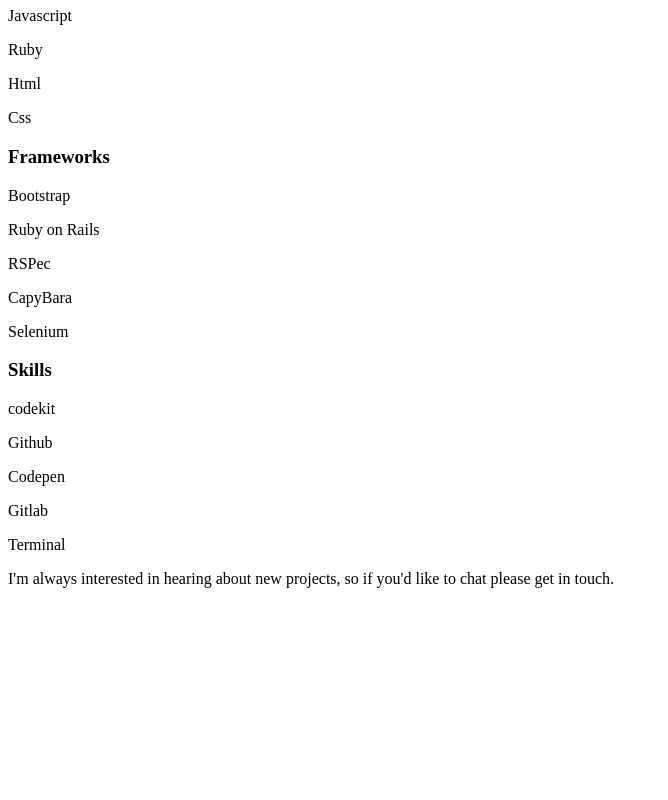
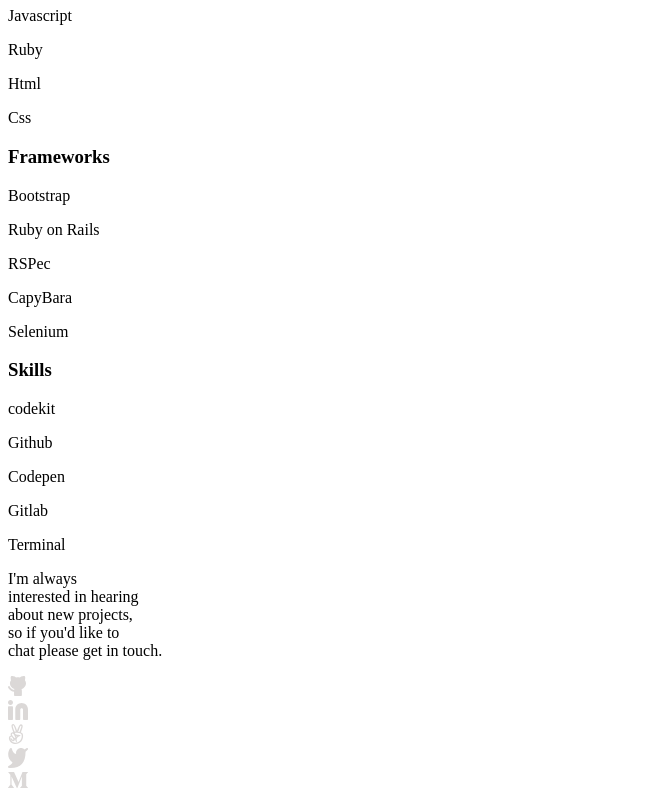
Before and after one commit to francis450/njoroge-francis, a website: page index.html in a window 1280 px wide. Shown: the part 3448-4248 px from the top of the page, without its empty margins (0-668 px from the left). Before the commit the page ends 4052 px from the top, so only its background shows below. Drawn offline with Linux system fonts and the light colour scheme.

Commit message:
Add the bottom-navigation with a rectangle and social media icons

```diff
--- a/index.html
+++ b/index.html
@@ -471,7 +471,11 @@
     <!-- form section -->
     <section id="form-section">
         <div id="form-text-container">
-            <p id="form-text">I'm always interested in hearing about new projects, so if you'd like to chat please get in touch.</p>
+            <p id="form-text">I'm always<br>
+             interested in hearing<br>
+             about new projects,<br>
+             so if you'd like to<br>
+             chat please get in touch.</p>
         </div>
 
         <div class="form">
@@ -485,7 +489,44 @@
     </section>
 
     <section id="bottom-navigation">
+        <div class="navigation-rectangle"></div>
 
+        <div class="social-media">
+            <!-- github -->
+            <div class="github frame">
+                <div class="github-icon">
+                    <a href="https://github.com/francis450"><img src="img/social-media-icons/github.svg" alt=""></a>
+                </div>
+            </div>
+
+            <!-- linkedin -->
+            <div class="linkedin frame">
+                <div class="linkedin-icon">
+                    <a href="https://linkedin.com/in/njoroge-francis"><img src="img/social-media-icons/linkedin.svg" alt=""></a>
+                </div>
+            </div>
+
+            <!-- peace -->
+            <div class="peace frame">
+                <div class="peace-icon">
+                    <a href="#"><img src="img/social-media-icons/peace.svg" alt=""></a>
+                </div>
+            </div>
+
+            <!-- twitter -->
+            <div class="twitter frame">
+                <div class="twitter-icon">
+                    <a href="https://twitter.com/nkamandefrancis"><img src="img/social-media-icons/twitter.svg" alt=""></a>
+                </div>
+            </div>
+
+            <!-- m -->
+            <div class="m frame">
+                <div class="m-icon">
+                    <a href="https://medium.com/@franciskamande2001"><img src="img/social-media-icons/m.svg" alt=""></a>
+                </div>
+            </div>
+        </div>
     </section>
 </body>
 </html>
```
